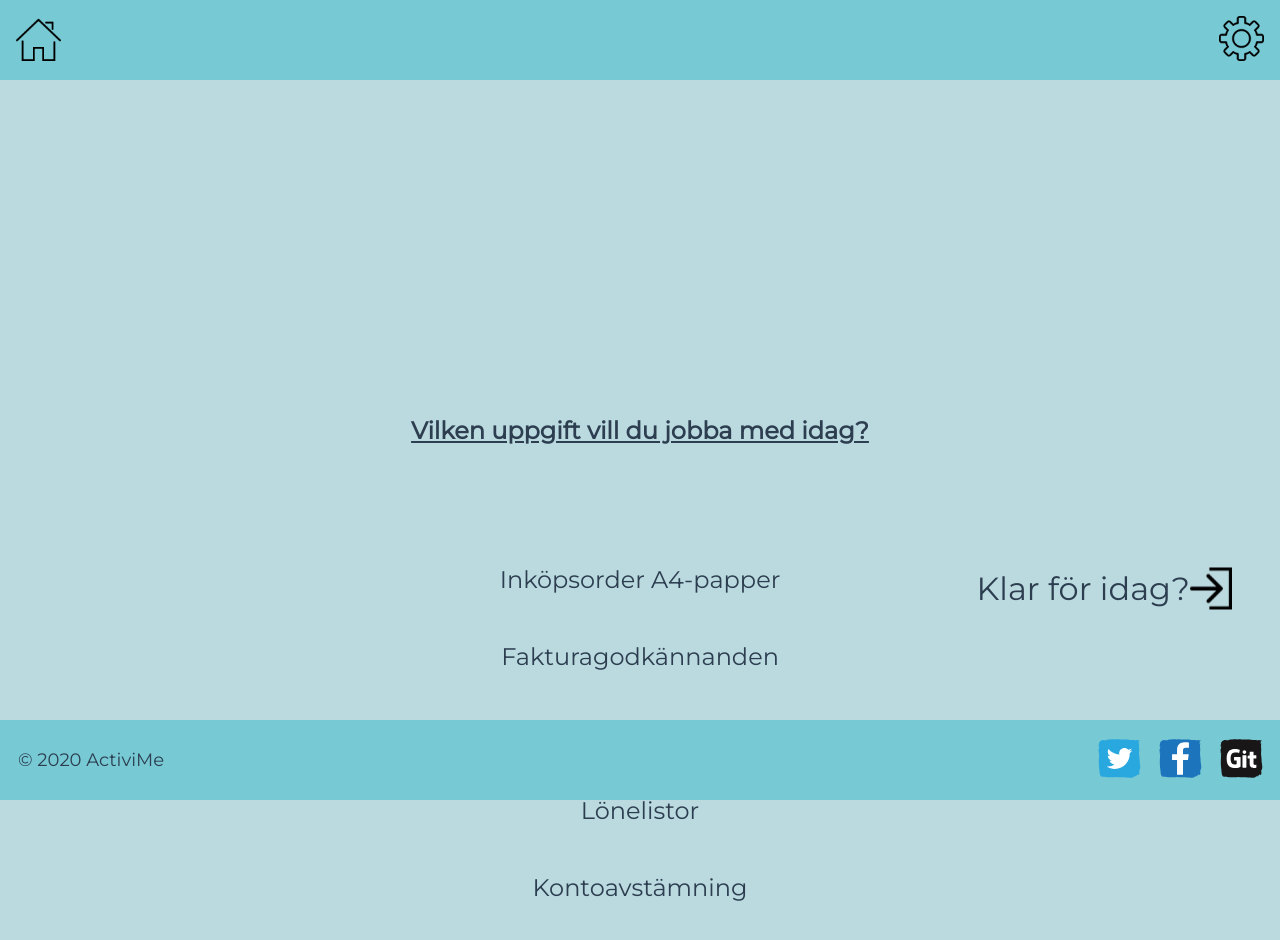
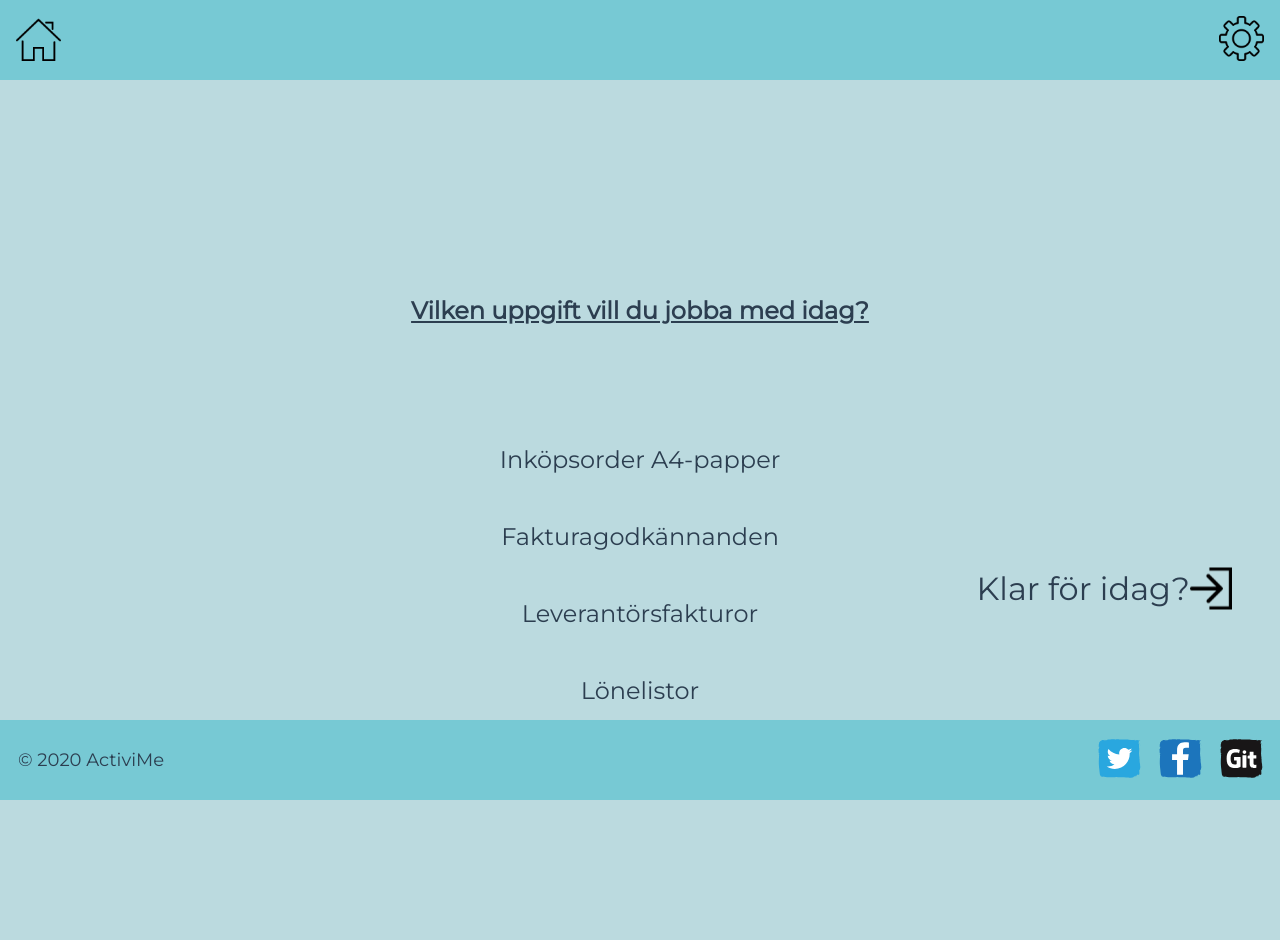
Before and after one commit to gabbijonsson/activime, a Vue app: page / in a window 1280 px wide. Both pictures are taken after a click on the button "NU KÖR VI!". Shown: the top 940 px of the page. Built offline with nearby package versions, Linux system fonts and the light colour scheme; no server answers.

Commit message:
minor changes

```diff
--- a/src/components/BeforeSprint.vue
+++ b/src/components/BeforeSprint.vue
@@ -72,7 +72,7 @@ export default {
 
 <style scoped>
 h2 {
-	margin-top: 10em;
+	margin-top: 5em;
 }
 .containerItems{
 	margin: auto;
--- a/src/components/FirstPage.vue
+++ b/src/components/FirstPage.vue
@@ -15,8 +15,7 @@ export default {
   name: "FirstPage",
   data: () => ({
     greeting: `Välkommen
-	till ActiviMe,
-	Användare!`,
+	till ActiviMe!`,
 	startDay: "Är du redo att påbörja din arbetsdag?",
 	showBeforeSprint: Boolean,
   }),
```
